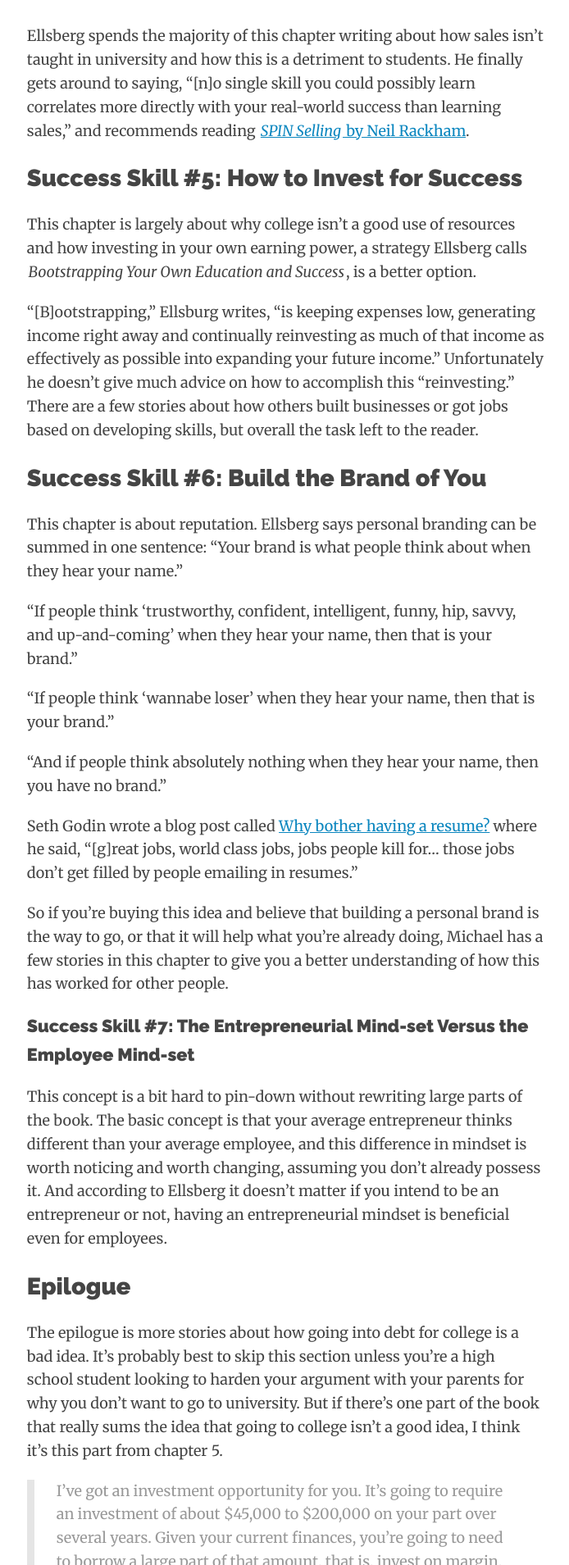
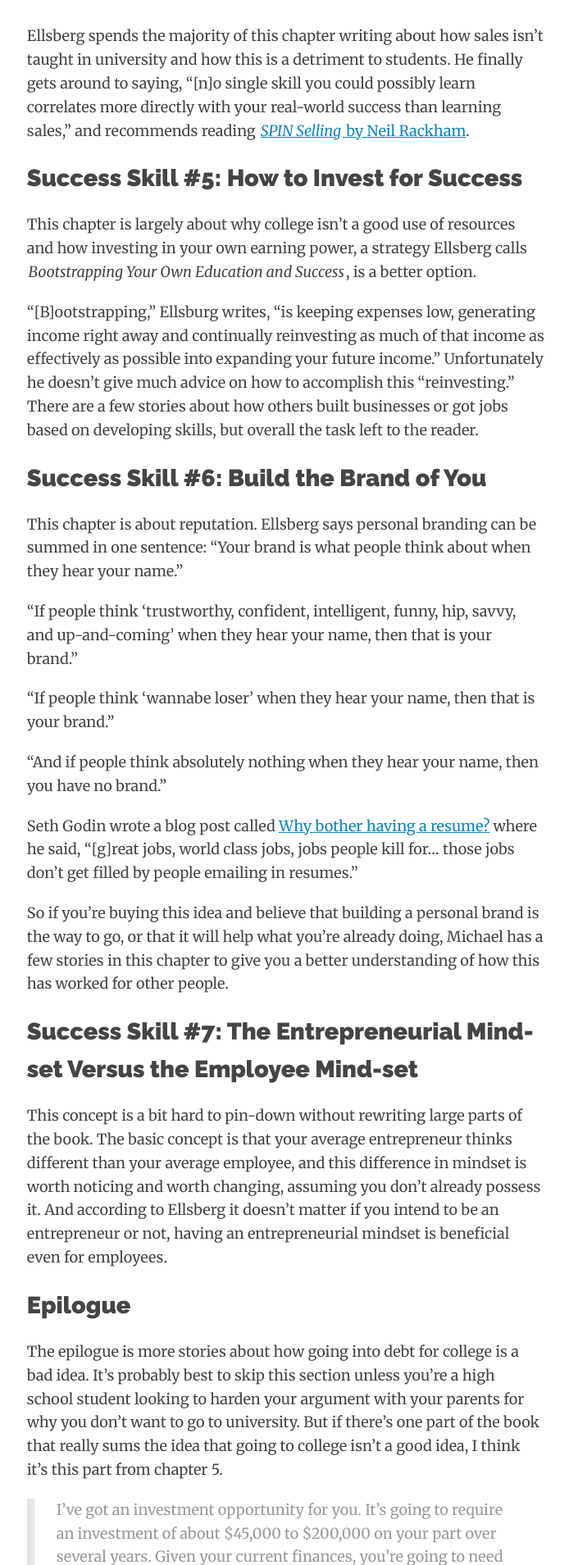
Before and after one commit to bradonomics/bradonomics.com, a Jekyll site: the page built from _posts/2013-02-07-education-of-millionaires-summary.md, in a window 1280 px wide. Shown: the part 4491-6400 px from the top of the page at 82% size, without its empty margins (456-1150 px from the left). Built offline with Jekyll 4.4.1, drawn with Linux system fonts in a browser that asks for light colours.

Commit message:
Change incorrect H tag

```diff
--- a/_posts/2013-02-07-education-of-millionaires-summary.md
+++ b/_posts/2013-02-07-education-of-millionaires-summary.md
@@ -101,7 +101,7 @@ Seth Godin wrote a blog post called [Why bother having a resume?](http://sethgod
 
 So if you're buying this idea and believe that building a personal brand is the way to go, or that it will help what you're already doing, Michael has a few stories in this chapter to give you a better understanding of how this has worked for other people.
 
-### Success Skill #7: The Entrepreneurial Mind-set Versus the Employee Mind-set
+## Success Skill #7: The Entrepreneurial Mind-set Versus the Employee Mind-set
 
 This concept is a bit hard to pin-down without rewriting large parts of the book. The basic concept is that your average entrepreneur thinks different than your average employee, and this difference in mindset is worth noticing and worth changing, assuming you don't already possess it. And according to Ellsberg it doesn't matter if you intend to be an entrepreneur or not, having an entrepreneurial mindset is beneficial even for employees.
 
```
